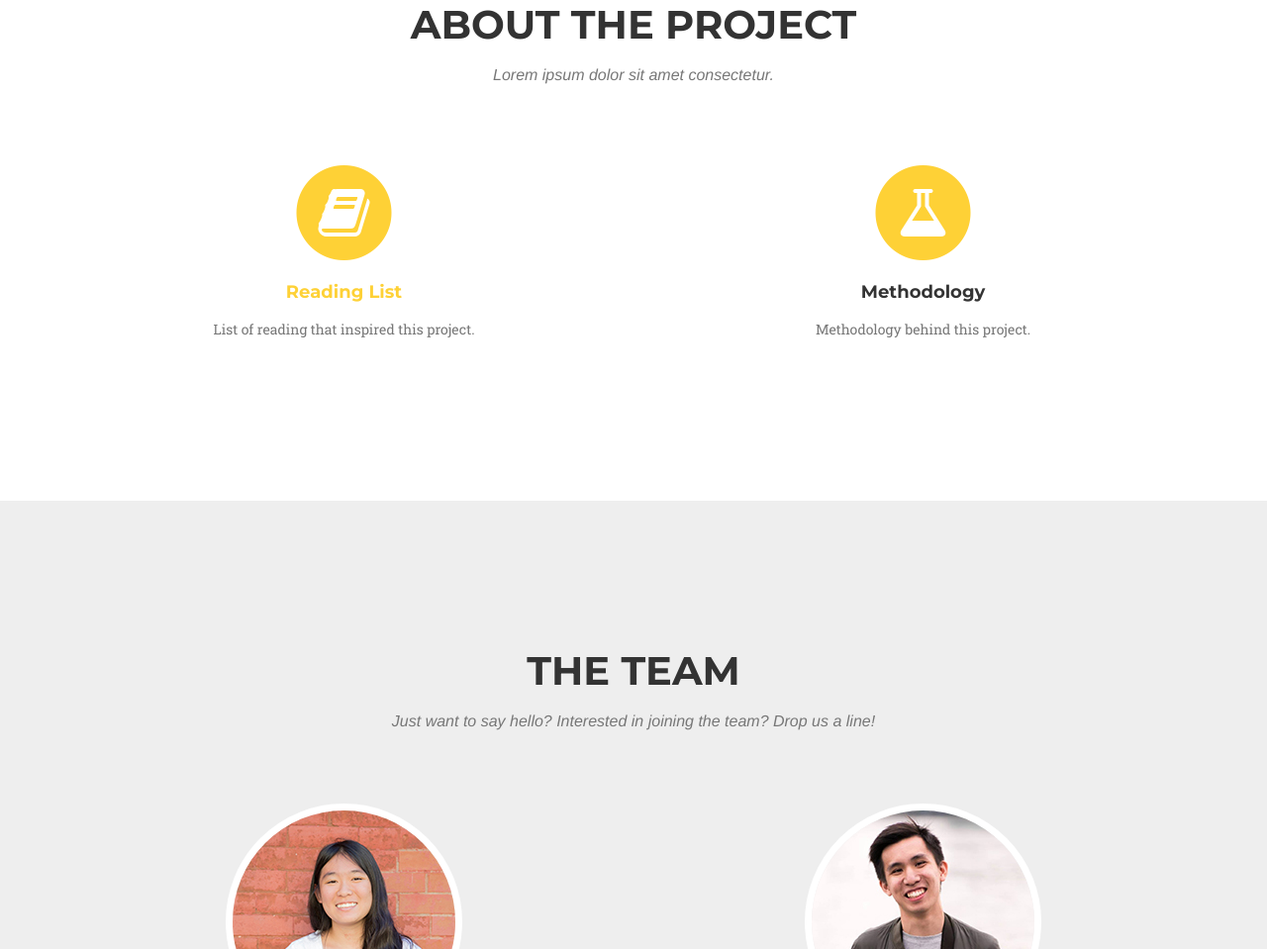
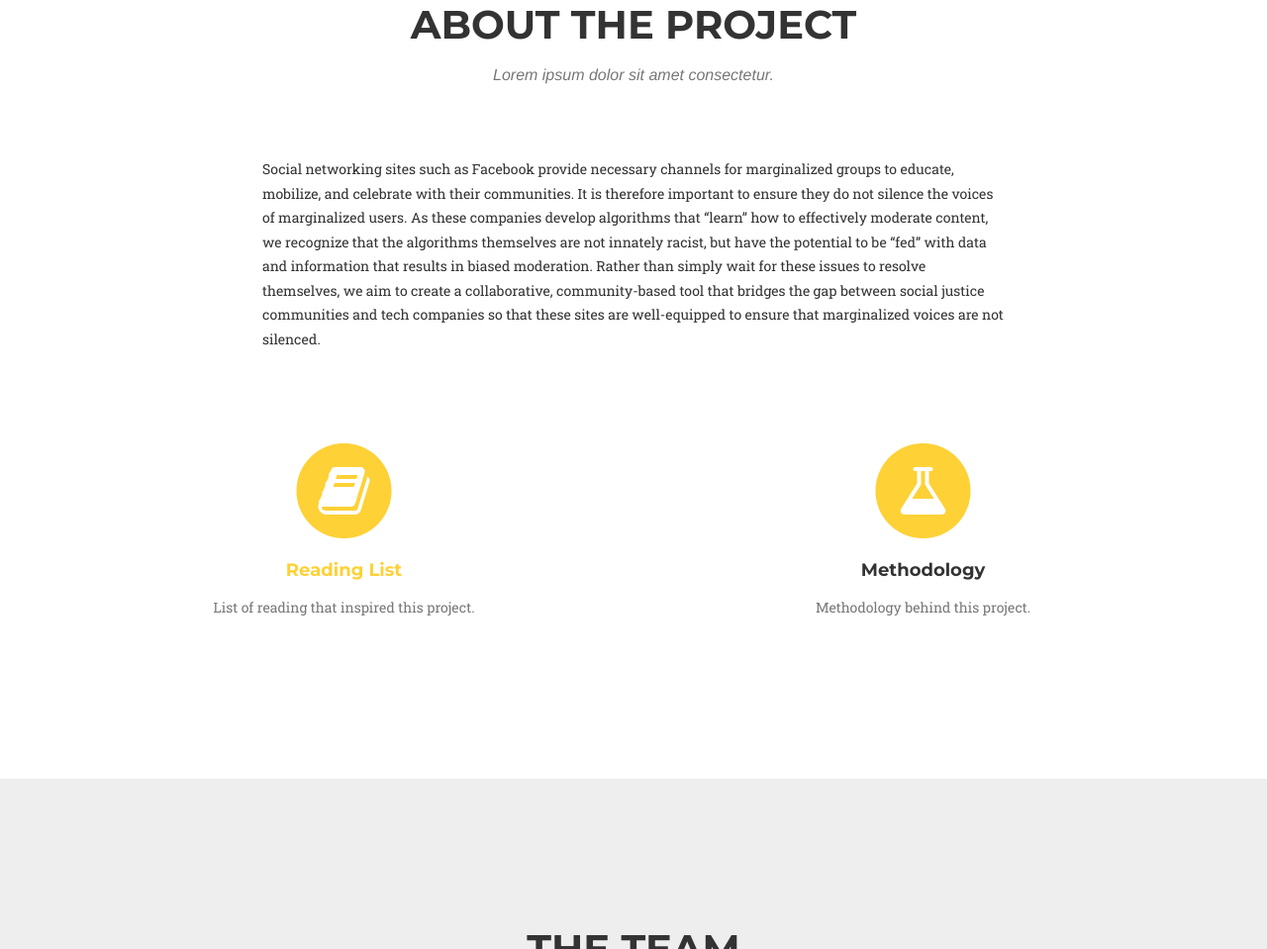
Before and after one commit to rxnaij/BLM-Dataset, a website: page index.html in a window 1280 px wide. Shown: the part 840-1799 px from the top of the page at 99% size. Drawn offline with nearby package versions, Linux system fonts and the light colour scheme; a web font is replaced by a local one.

Commit message:
add one summary to page

```diff
--- a/index.html
+++ b/index.html
@@ -84,6 +84,15 @@
                     <h2 class="section-heading">About the Project</h2>
                     <h3 class="section-subheading text-muted">Lorem ipsum dolor sit amet consectetur.</h3>
                 </div>
+            </div>
+            <div class="row" style="margin-bottom: 75px;">
+              <div class="col-lg-2">
+              </div>
+              <div class="col-lg-8">
+                <p>Social networking sites such as Facebook provide necessary channels for marginalized groups to educate, mobilize, and celebrate with their communities. It is therefore important to ensure they do not silence the voices of marginalized users. As these companies develop algorithms that “learn” how to effectively moderate content, we recognize that the algorithms themselves are not innately racist, but have the potential to be “fed” with data and information that results in biased moderation. Rather than simply wait for these issues to resolve themselves, we aim to create a collaborative, community-based tool that bridges the gap between social justice communities and tech companies so that these sites are well-equipped to ensure that marginalized voices are not silenced.</p>
+              </div>
+              <div class="col-lg-2">
+              </div>
             </div>
             <div class="row text-center">
                 <div class="col-md-6">
```
